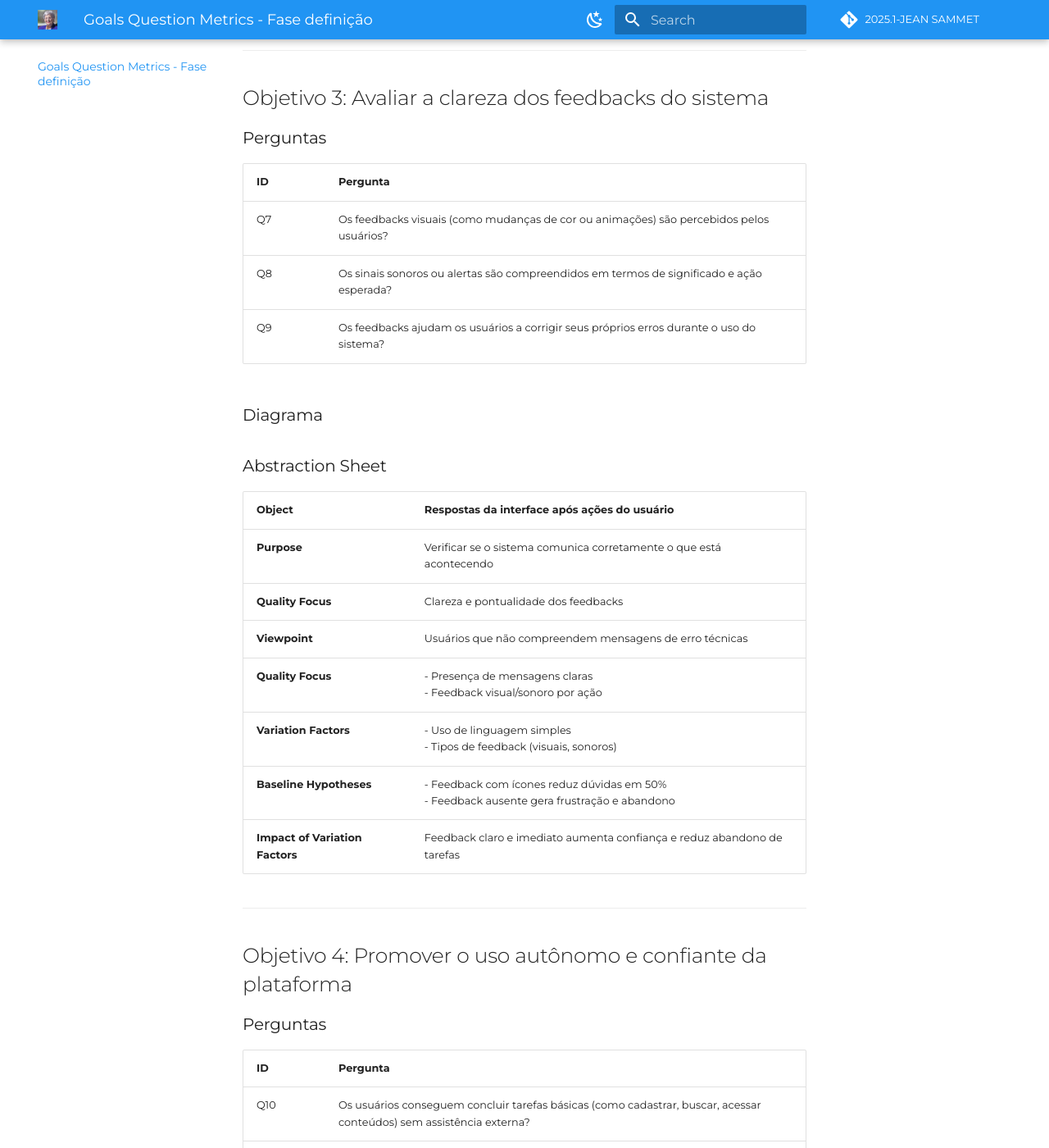
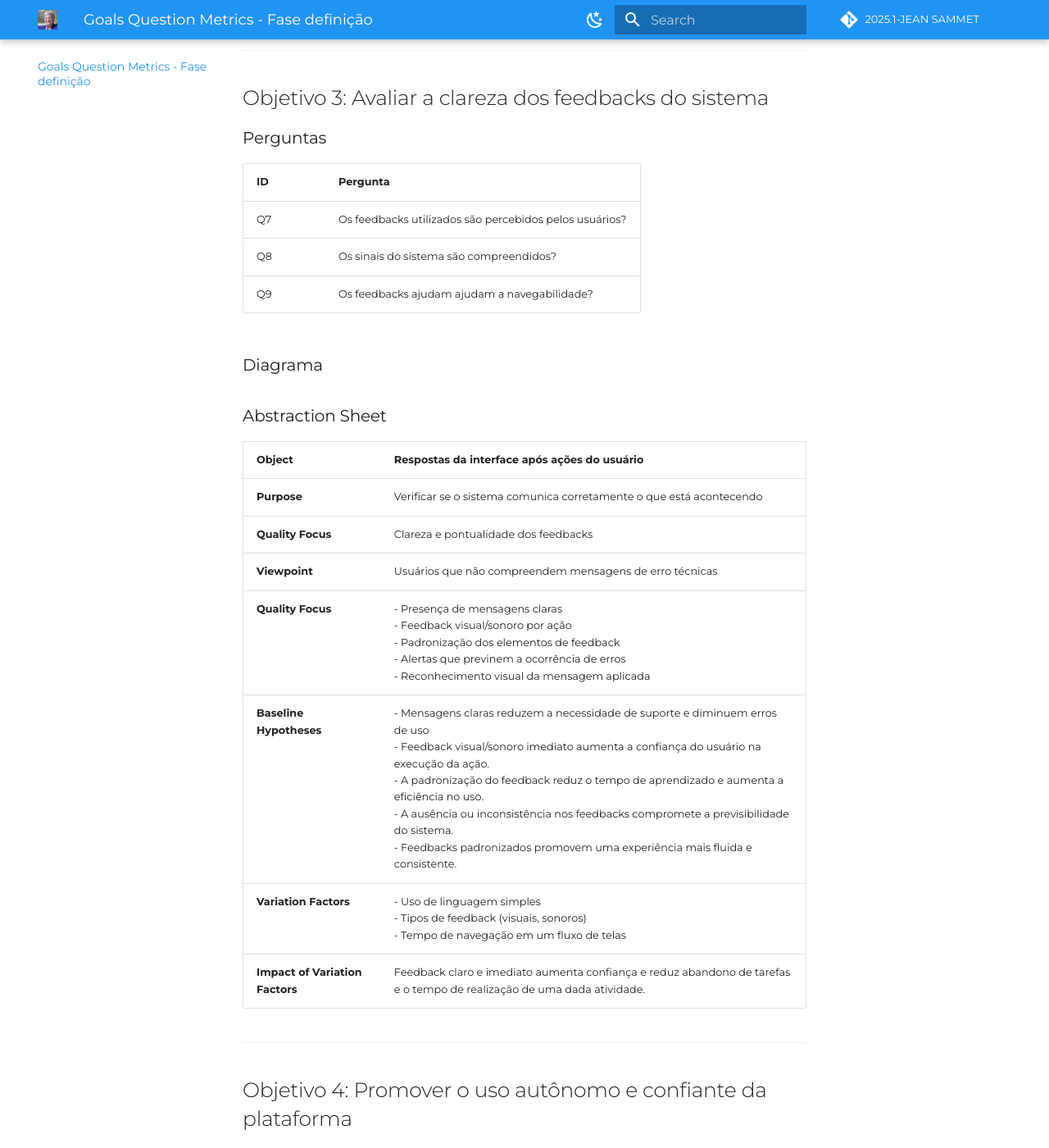
Before and after one commit to FCTE-Qualidade-de-Software-1/2025-1-T02-JEAN-SAMMET, an MkDocs documentation site: the page built from docs/goalsQuestionMetrics.md, in a window 1280 px wide and 1400 px high, scrolled down 3162 px. Shown: the whole window at 82% size. Built offline with MkDocs 1.6.1 and Material for MkDocs 9.7.7, drawn with Linux system fonts in a browser that asks for light colours; comment, search, counter and statistics services are not loaded.

Commit message:
Modificações no abstraction sheet

```diff
--- a/docs/goalsQuestionMetrics.md
+++ b/docs/goalsQuestionMetrics.md
@@ -74,9 +74,9 @@ Melhorar a experiência do usuário (UX/UI), com foco especial na inclusão de a
 
 | ID | Pergunta                                                                                 |
 | -- | ---------------------------------------------------------------------------------------- |
-| Q7 | Os feedbacks visuais (como mudanças de cor ou animações) são percebidos pelos usuários?  |
-| Q8 | Os sinais sonoros ou alertas são compreendidos em termos de significado e ação esperada? |
-| Q9 | Os feedbacks ajudam os usuários a corrigir seus próprios erros durante o uso do sistema? |
+| Q7 | Os feedbacks utilizados são percebidos pelos usuários?  |
+| Q8 | Os sinais do sistema são compreendidos? |
+| Q9 | Os feedbacks ajudam ajudam a navegabilidade? |
 
 
 ### Diagrama
@@ -88,10 +88,10 @@ Melhorar a experiência do usuário (UX/UI), com foco especial na inclusão de a
 | **Purpose**                     | Verificar se o sistema comunica corretamente o que está acontecendo                         |
 | **Quality Focus**               | Clareza e pontualidade dos feedbacks                                                        |
 | **Viewpoint**                   | Usuários que não compreendem mensagens de erro técnicas                                     |
-| **Quality Focus**               | - Presença de mensagens claras<br>- Feedback visual/sonoro por ação                         |
-| **Variation Factors**           | - Uso de linguagem simples<br>- Tipos de feedback (visuais, sonoros)                        |
-| **Baseline Hypotheses**         | - Feedback com ícones reduz dúvidas em 50%<br>- Feedback ausente gera frustração e abandono |
-| **Impact of Variation Factors** | Feedback claro e imediato aumenta confiança e reduz abandono de tarefas                     |
+| **Quality Focus**               | - Presença de mensagens claras<br>- Feedback visual/sonoro por ação </br>- Padronização dos elementos de feedback </br>- Alertas que previnem a ocorrência de erros </br>- Reconhecimento visual da mensagem aplicada |
+| **Baseline Hypotheses**         | - Mensagens claras reduzem a necessidade de suporte e diminuem erros de uso </br>- Feedback visual/sonoro imediato aumenta a confiança do usuário na execução da ação. </br>- A padronização do feedback reduz o tempo de aprendizado e aumenta a eficiência no uso.</br>- A ausência ou inconsistência nos feedbacks compromete a previsibilidade do sistema.</br>- Feedbacks padronizados promovem uma experiência mais fluida e consistente. |
+| **Variation Factors**           | - Uso de linguagem simples<br>- Tipos de feedback (visuais, sonoros)<br>- Tempo de navegação em um fluxo de telas|
+| **Impact of Variation Factors** | Feedback claro e imediato aumenta confiança e reduz abandono de tarefas e o tempo de realização de uma dada atividade. |
 
 
 ---
```
